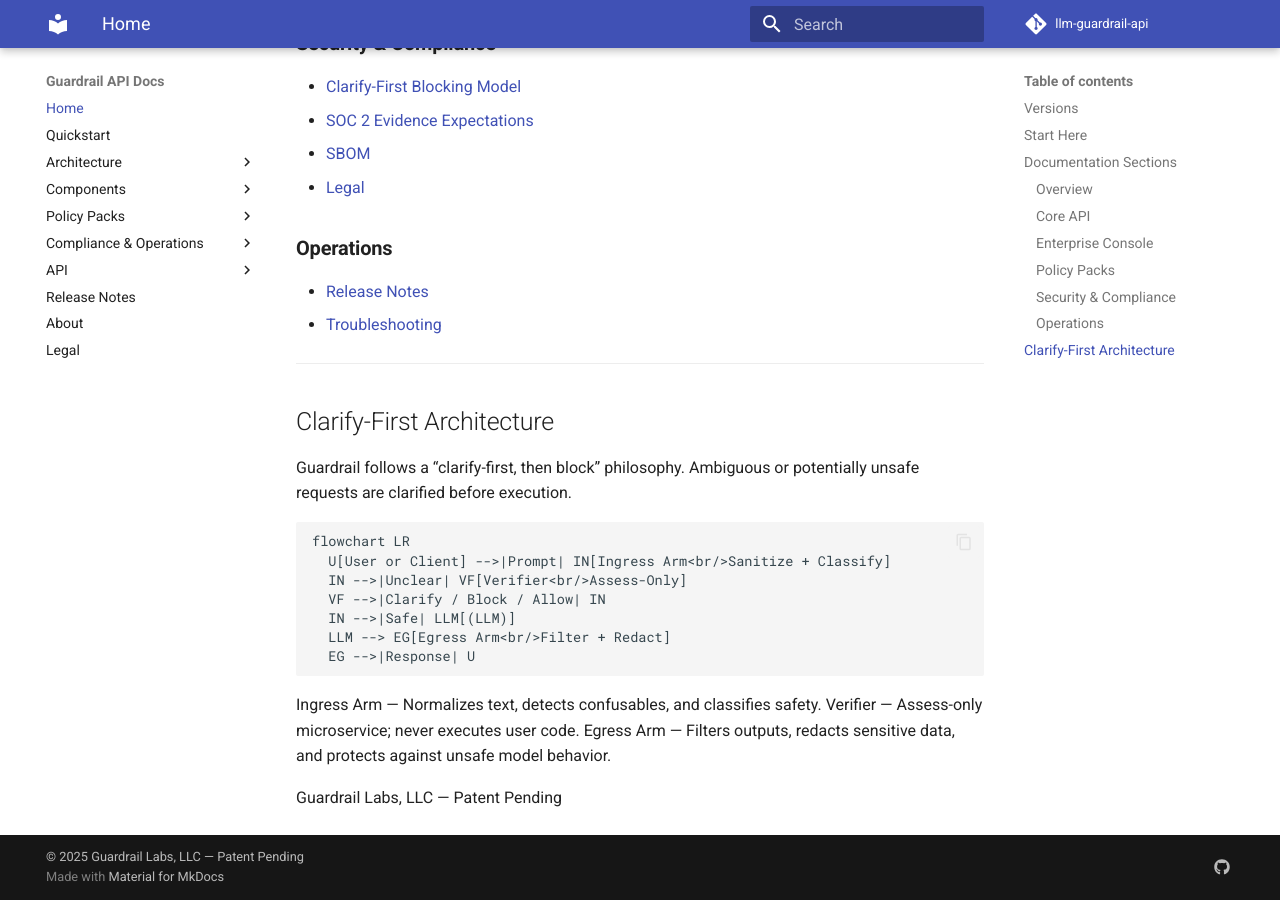
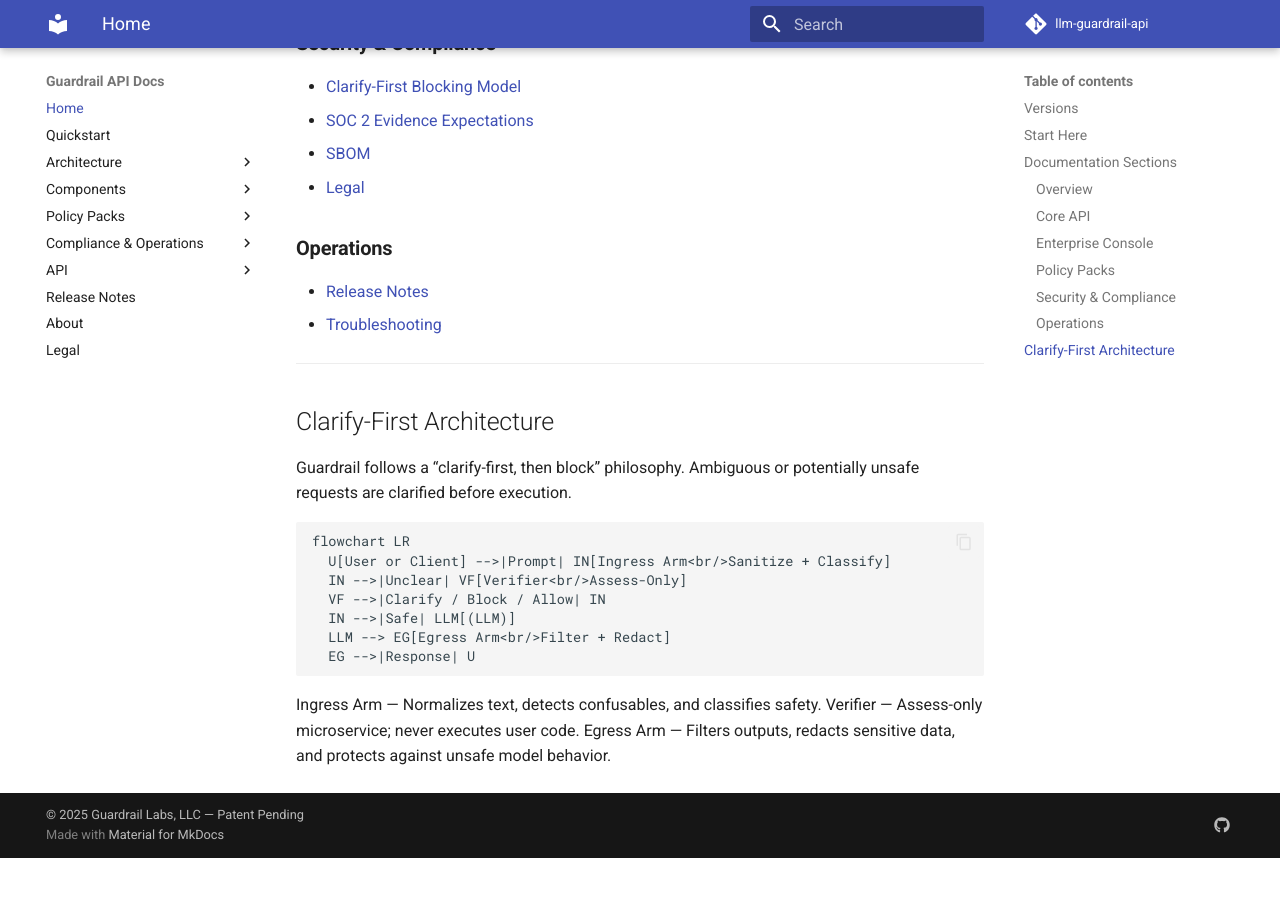
Before and after one commit to guardrail-labs/llm-guardrail-api, an MkDocs documentation site: the page built from docs/index.md, in a window 1280 px wide and 900 px high, scrolled down 1699 px. Built offline with MkDocs 1.6.1 and Material for MkDocs 9.7.7, drawn with Linux system fonts in a browser that asks for light colours; comment, search, counter and statistics services are not loaded; after the commit the page ends 2557 px from its top, so only the background shows below that.

Commit message:
Update index.md

```diff
--- a/docs/index.md
+++ b/docs/index.md
@@ -83,5 +83,3 @@
 Ingress Arm — Normalizes text, detects confusables, and classifies safety.
 Verifier — Assess-only microservice; never executes user code.
 Egress Arm — Filters outputs, redacts sensitive data, and protects against unsafe model behavior.
-
-Guardrail Labs, LLC — Patent Pending
```
